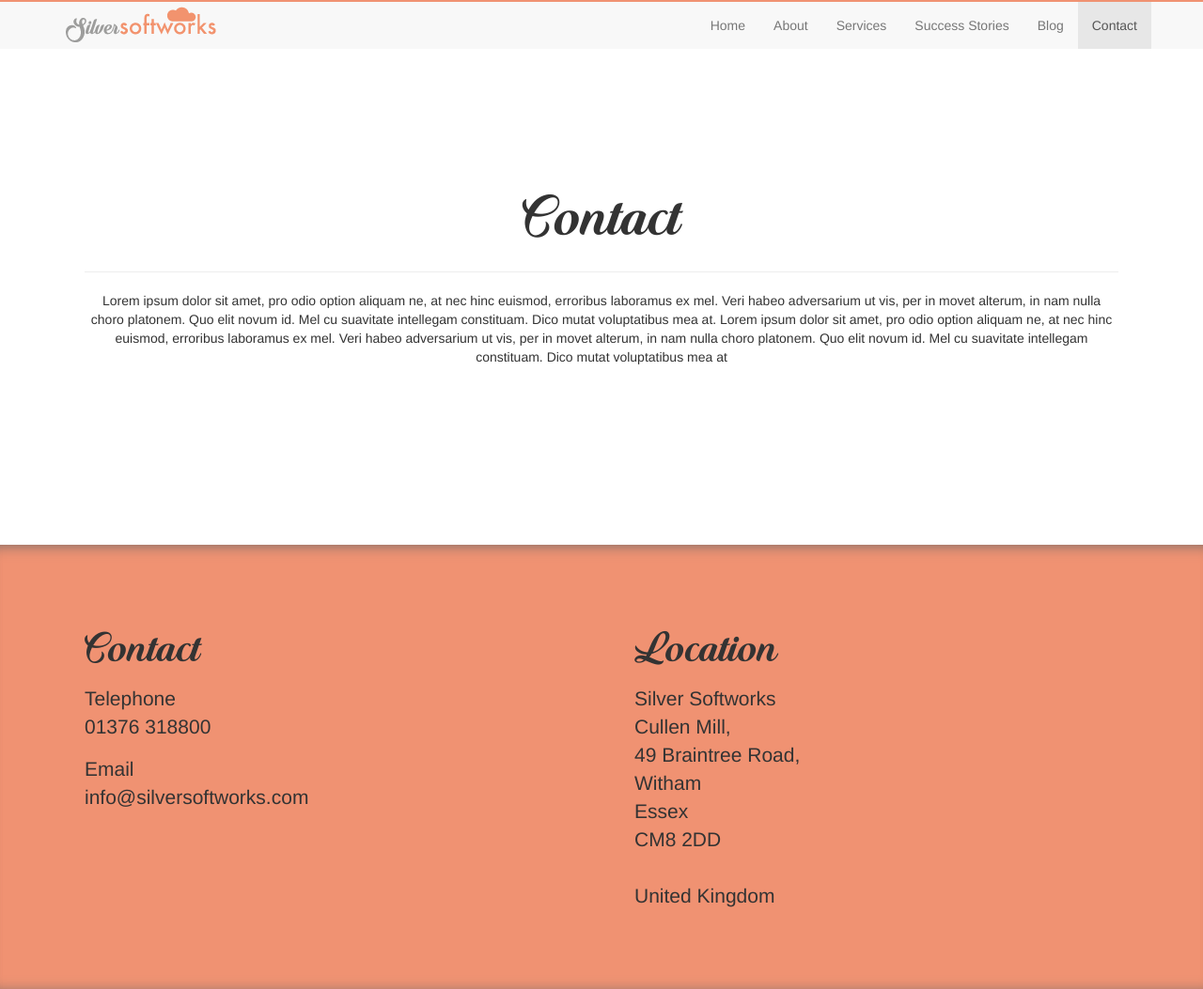
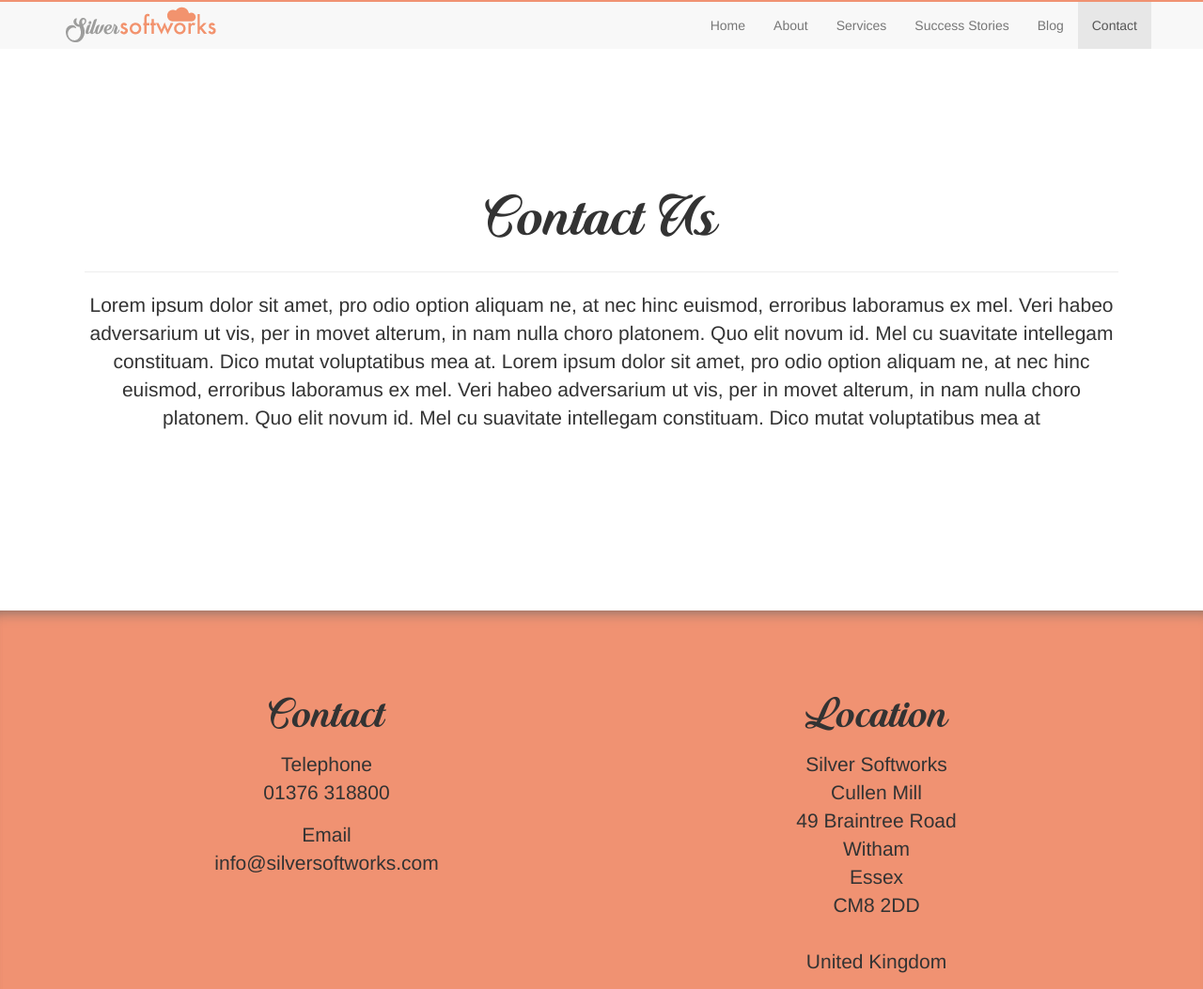
Before and after one commit to ThomasDavidPacker/Silver-Softworks, a Jekyll site: the page built from contact.html, in a window 1280 px wide and 1400 px high, cut to the strip 0-1053 px from the top of the window. Shown: the whole strip at 94% size. Built offline with Jekyll 4.4.1, drawn with Linux system fonts in a browser that asks for light colours.

Commit message:
Minor updates
Minor updates

```diff
--- a/contact.html
+++ b/contact.html
@@ -15,9 +15,9 @@ layout: default
 			<div class="row">
 				<div class="col-md-12">
 					<div class="c_section_content_center">
-						<h1 class="c_silsof_header c_header_large">Contact</h1>
+						<h1 class="c_silsof_header c_header_large">Contact Us</h1>
 						<hr />
-						<p>Lorem ipsum dolor sit amet, pro odio option aliquam ne, at nec hinc euismod, erroribus laboramus ex mel. Veri habeo adversarium ut vis, per in movet alterum, in nam nulla choro platonem. Quo elit novum id. Mel cu suavitate intellegam constituam. Dico mutat voluptatibus mea at. Lorem ipsum dolor sit amet, pro odio option aliquam ne, at nec hinc euismod, erroribus laboramus ex mel. Veri habeo adversarium ut vis, per in movet alterum, in nam nulla choro platonem. Quo elit novum id. Mel cu suavitate intellegam constituam. Dico mutat voluptatibus mea at</p>
+						<p class="c_paragraph_medium">Lorem ipsum dolor sit amet, pro odio option aliquam ne, at nec hinc euismod, erroribus laboramus ex mel. Veri habeo adversarium ut vis, per in movet alterum, in nam nulla choro platonem. Quo elit novum id. Mel cu suavitate intellegam constituam. Dico mutat voluptatibus mea at. Lorem ipsum dolor sit amet, pro odio option aliquam ne, at nec hinc euismod, erroribus laboramus ex mel. Veri habeo adversarium ut vis, per in movet alterum, in nam nulla choro platonem. Quo elit novum id. Mel cu suavitate intellegam constituam. Dico mutat voluptatibus mea at</p>
 					</div>
 				</div>
 			</div>
@@ -28,19 +28,19 @@ layout: default
 		<div class="container">
 			<div class="row">
 				<div class="col-md-6">
-					<div class="c_section_content">
+					<div class="c_section_content_center">
 						<h2 class="c_silsof_header c_header_medium">Contact</h2>
 						<p>Telephone<br><a href="tel://01376318800" class="c_link">01376 318800</a></p>
 						<p>Email<br><a href="mailto:info@silversoftworks.com" class="c_link">info@silversoftworks.com</a></p>
 					</div>
 				</div>
 				<div class="col-md-6">
-					<div class="c_section_content">
+					<div class="c_section_content_center">
 						<h2 class="c_silsof_header c_header_medium">Location</h2>
 						<address class="c_address">
 							Silver Softworks<br>
-							Cullen Mill,<br>
-							49 Braintree Road,<br>
+							Cullen Mill<br>
+							49 Braintree Road<br>
 							Witham<br>
 							Essex<br>
 							CM8 2DD<br><br>
--- a/services.html
+++ b/services.html
@@ -14,6 +14,11 @@ layout: default
 					</div>
 				</div>
 			</div>
+		</div>
+	</div>
+
+	<div class="jumbotron shadow" id="c_jumbotron_full_width_orange">
+		<div class="container">
 		</div>
 	</div>
 
```
